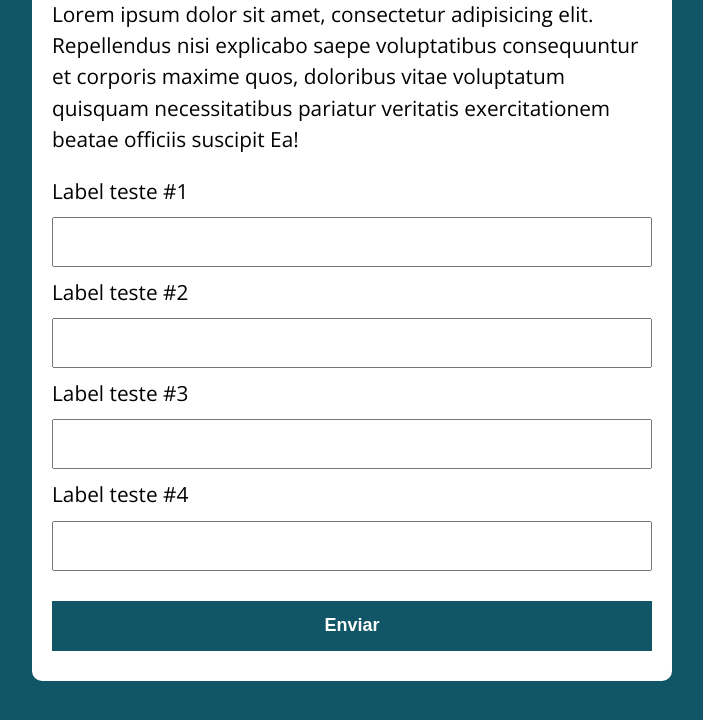
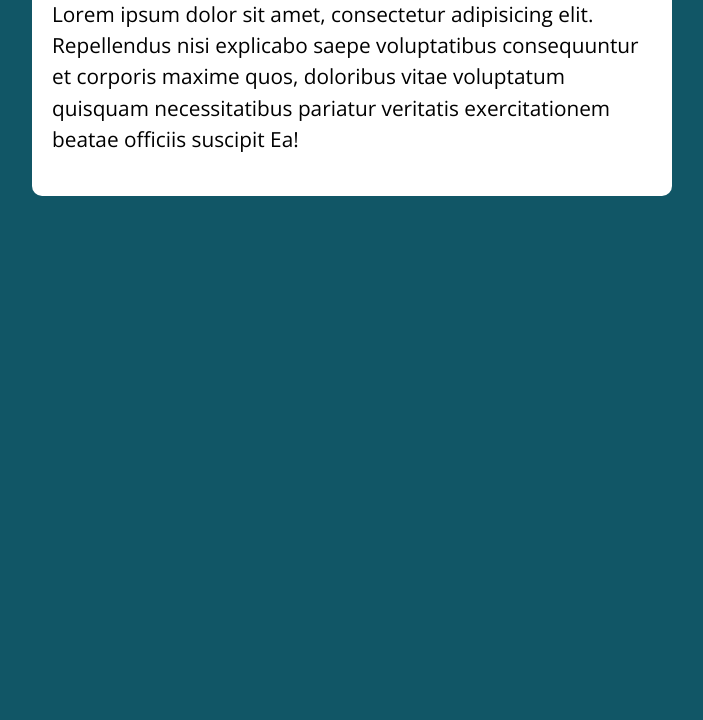
Before and after one commit to DevRadis/CURSO-JS-UDEMY, a plain HTML site: page modelo/index.html in a window 1280 px wide. Shown: the part 154-874 px from the top of the page, without its empty margins (288-991 px from the left). After the commit the page ends 800 px from the top, so only its background shows below. Drawn offline with nearby package versions, Linux system fonts and the light colour scheme.

Commit message:
Arrumando modelo

```diff
--- a/modelo/index.html
+++ b/modelo/index.html
@@ -20,21 +20,6 @@
       pariatur veritatis exercitationem beatae officiis suscipit Ea!
     </p>
 
-    <form action="">
-      <label for="input-teste-1">Label teste #1</label>
-      <input type="text" id="input-teste-1">
-
-      <label for="input-teste-2">Label teste #2</label>
-      <input type="password" id="input-teste-2">
-
-      <label for="input-teste-3">Label teste #3</label>
-      <input type="email" id="input-teste-3">
-
-      <label for="input-teste-4">Label teste #4</label>
-      <input type="number" id="input-teste-4">
-
-      <button>Enviar</button>
-    </form>
   </section>
 
   <script src="./assets/js/main.js"></script>
```
